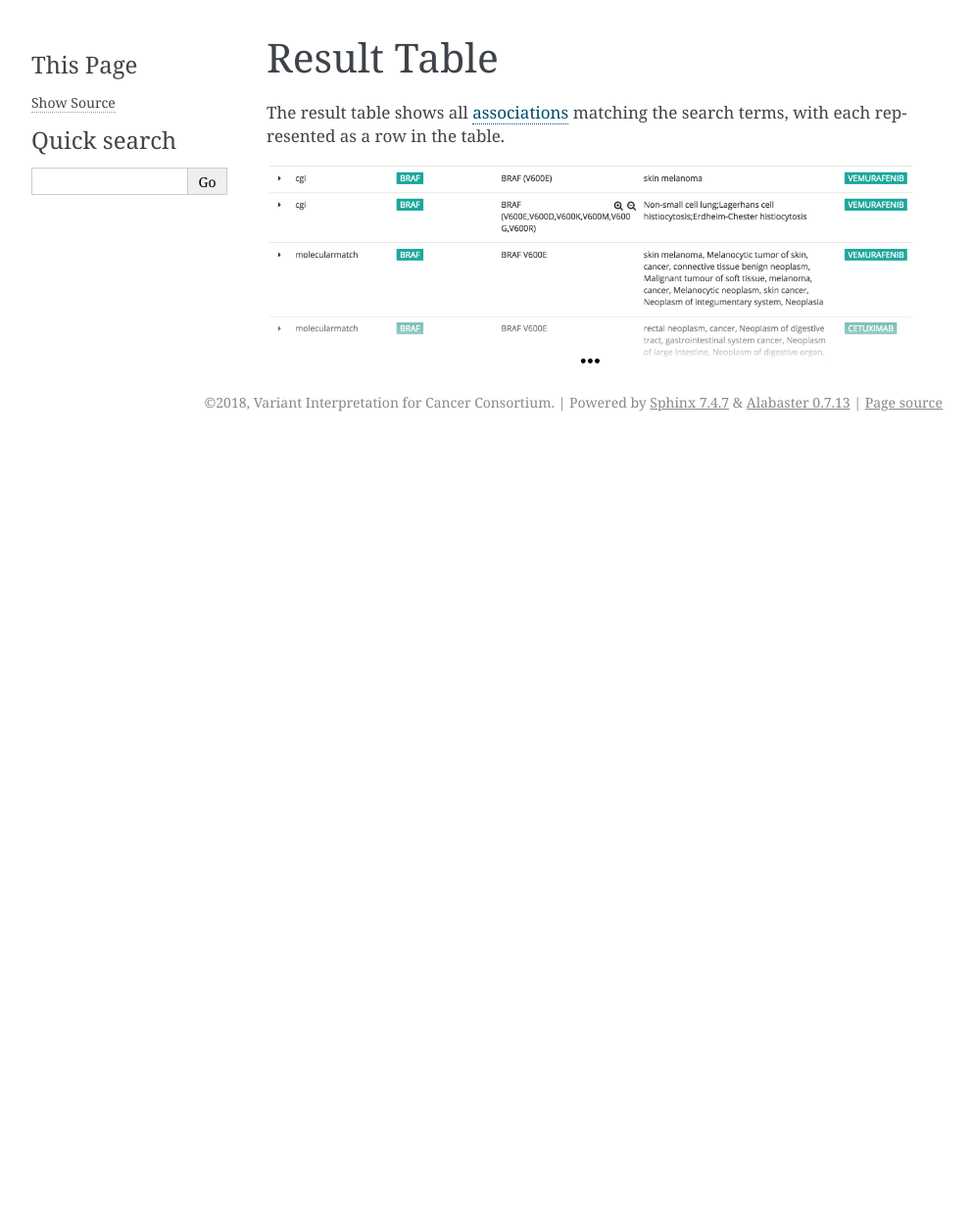
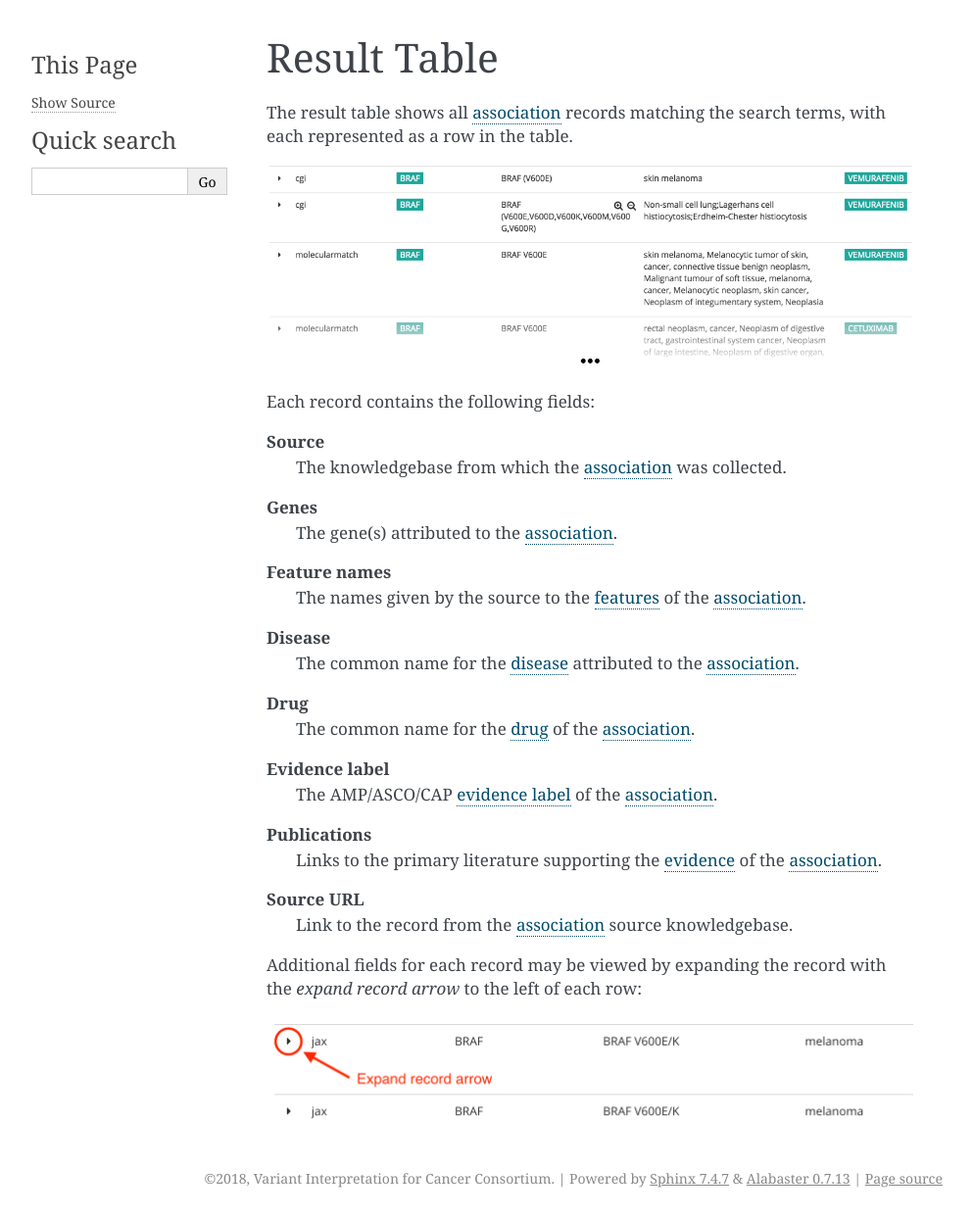
Before and after one commit to cancervariants/metakb, a Sphinx documentation site: the page built from docs/layout/result_table.rst, in a window 1280 px wide. Shown: the whole page at 98% size, without its empty margins (148-1141 px from the left). Built offline with Sphinx 7.4.7, drawn with Linux system fonts in a browser that asks for light colours; before the commit the page ends 900 px from its top, so only the background shows below that.

Commit message:
elaborate on result table

```diff
--- a/docs/layout/result_table.rst
+++ b/docs/layout/result_table.rst
@@ -3,7 +3,38 @@
 Result Table
 ============
 
-The result table shows all :term:`associations<association>` matching the search terms, with each
+The result table shows all :term:`association` records matching the search terms, with each
 represented as a row in the table.
 
 .. image:: /images/result_table.png
+
+Each record contains the following fields:
+
+**Source**
+    The knowledgebase from which the :term:`association` was collected.
+
+**Genes**
+    The gene(s) attributed to the :term:`association`.
+
+**Feature names**
+    The names given by the source to the :term:`features<feature>` of the :term:`association`.
+
+**Disease**
+    The common name for the :term:`disease` attributed to the :term:`association`.
+
+**Drug**
+    The common name for the :term:`drug` of the :term:`association`.
+
+**Evidence label**
+    The AMP/ASCO/CAP :term:`evidence label` of the :term:`association`.
+
+**Publications**
+    Links to the primary literature supporting the :term:`evidence` of the :term:`association`.
+
+**Source URL**
+    Link to the record from the :term:`association` source knowledgebase.
+
+Additional fields for each record may be viewed by expanding the record with the
+*expand record arrow* to the left of each row:
+
+.. image:: /images/expand_record.png
```
Also changed, not shown: docs/images/expand_record.png (added).
